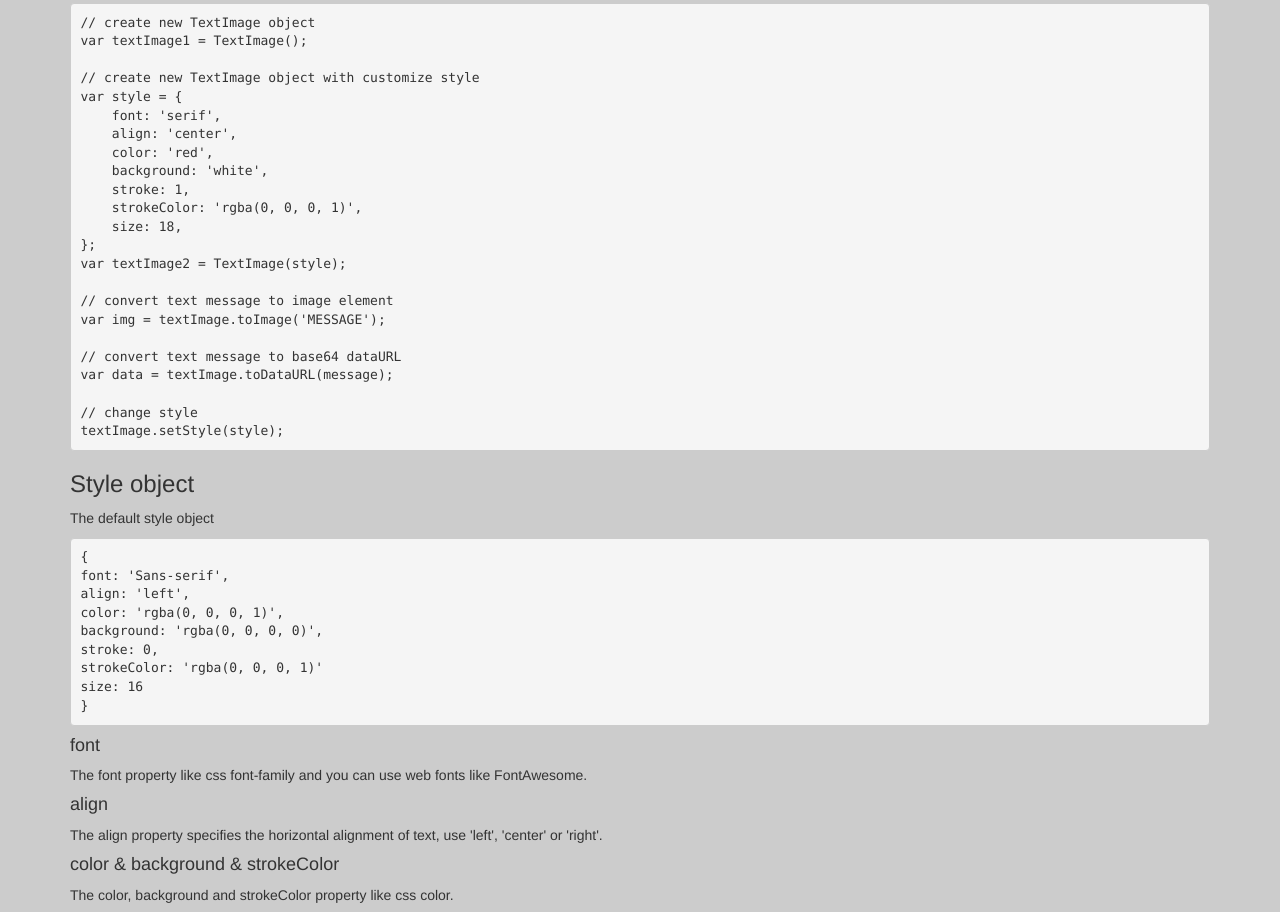
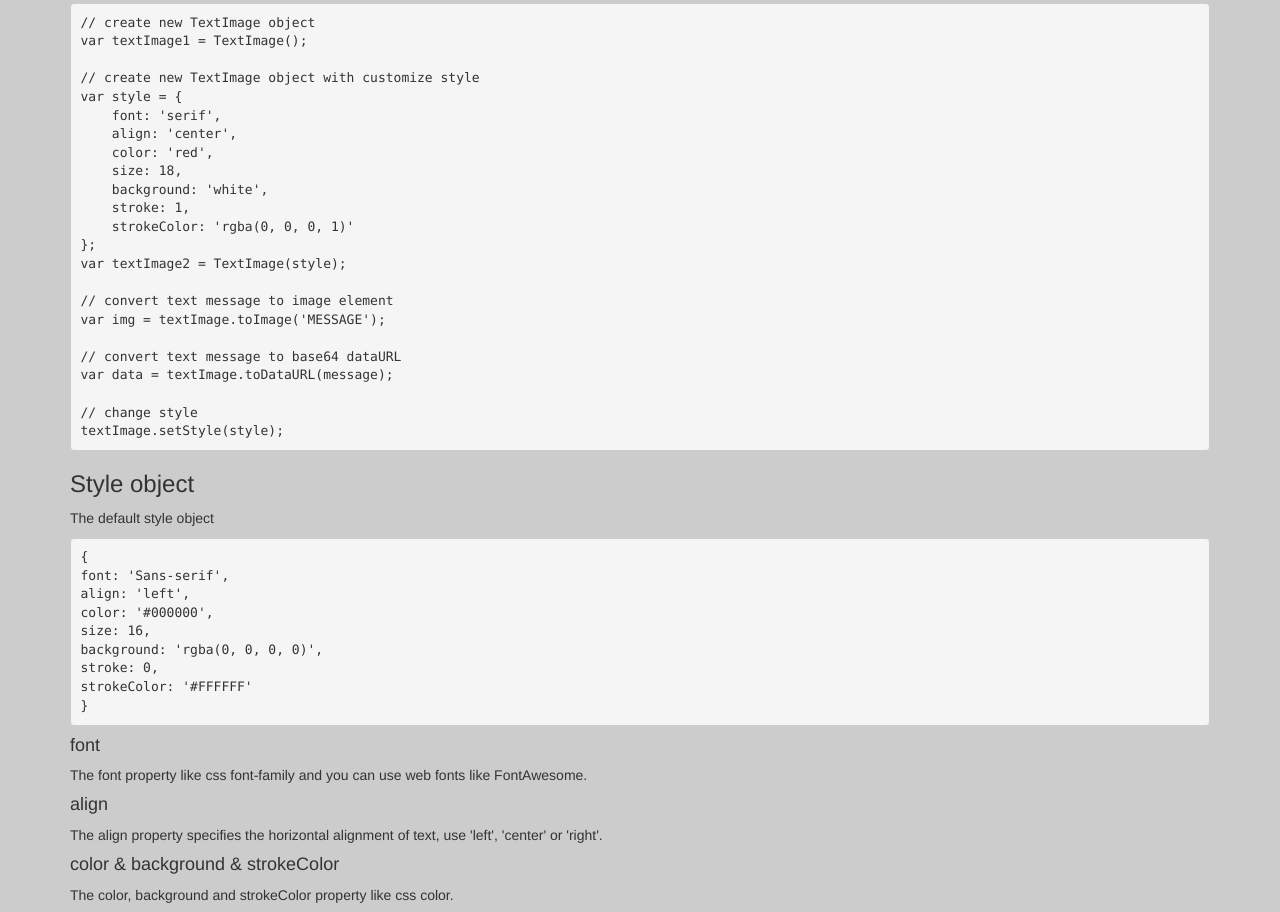
Before and after one commit to vincent7128/text-image, a website: page demo/index.html in a window 1280 px wide. Shown: the part 1513-2425 px from the top of the page. Drawn offline with nearby package versions, Linux system fonts and the light colour scheme; files that its build step writes are made by us from their sources; files whose address does not match are found by name.

Commit message:
update default style

```diff
--- a/demo/index.html
+++ b/demo/index.html
@@ -127,10 +127,10 @@ var style = {
     font: 'serif',
     align: 'center',
     color: 'red',
+    size: 18,
     background: 'white',
     stroke: 1,
-    strokeColor: 'rgba(0, 0, 0, 1)',
-    size: 18,
+    strokeColor: 'rgba(0, 0, 0, 1)'
 };
 var textImage2 = TextImage(style);
 
@@ -147,11 +147,11 @@ textImage.setStyle(style);</pre>
         <pre>{
 font: 'Sans-serif',
 align: 'left',
-color: 'rgba(0, 0, 0, 1)',
+color: '#000000',
+size: 16,
 background: 'rgba(0, 0, 0, 0)',
 stroke: 0,
-strokeColor: 'rgba(0, 0, 0, 1)'
-size: 16
+strokeColor: '#FFFFFF'
 }</pre>
         <h4>font</h4>
         <p>The font property like css font-family and you can use web fonts like FontAwesome.</p>
--- a/src/text-image.js
+++ b/src/text-image.js
@@ -5,11 +5,11 @@
         _style = {
             font: 'Sans-serif',
             align: 'left',
-            color: 'rgba(0, 0, 0, 1)',
+            color: '#000000',
+            size: 16,
             background: 'rgba(0, 0, 0, 0)',
             stroke: 0,
-            strokeColor: 'rgba(255, 255, 255, 1)',
-            size: 16
+            strokeColor: '#FFFFFF'
         },
         preStyle = ';padding: 0; display: inline-block; position: fixed; top: 100%;';
 
```
Also changed, not shown: README.md.
